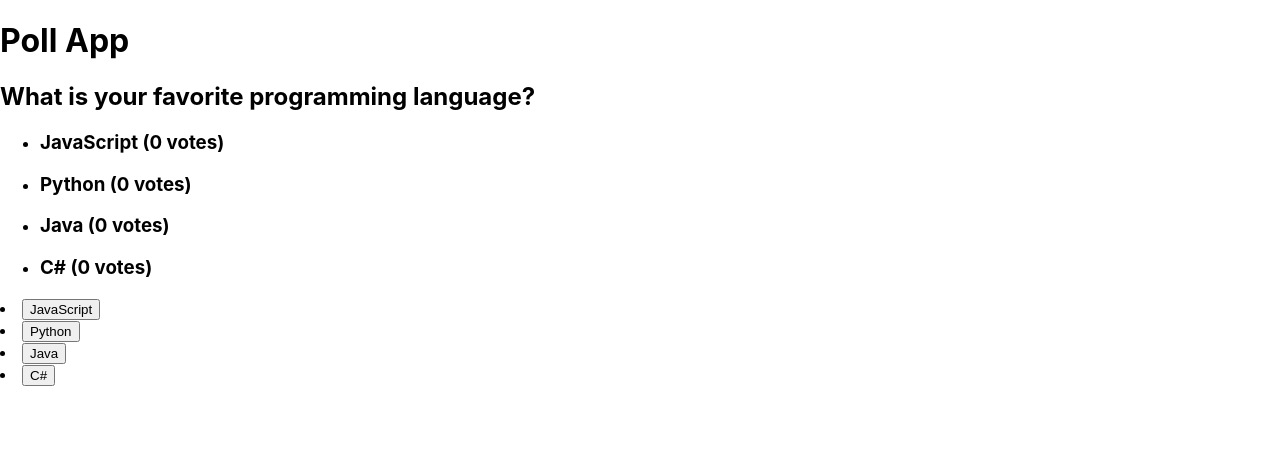
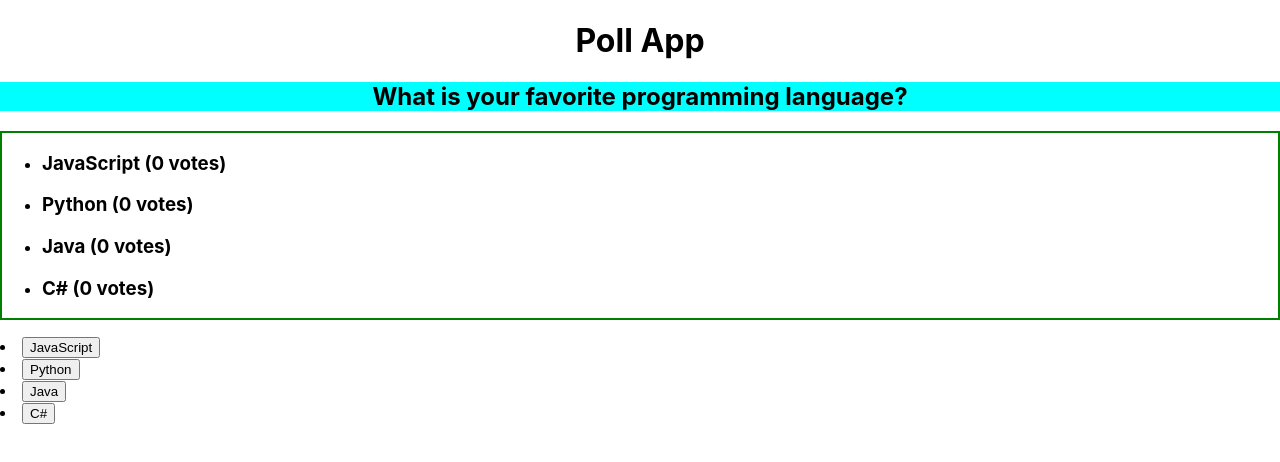
Before and after one commit to ManishDodeja/EADExam, a React (Create React App) app: page / in a window 1280 px wide. Shown: the top 462 px of the page. Built offline with nearby package versions, Linux system fonts and the light colour scheme.

Commit message:
Style the components

```diff
--- a/src/index.css
+++ b/src/index.css
@@ -11,3 +11,15 @@ code {
   font-family: source-code-pro, Menlo, Monaco, Consolas, 'Courier New',
     monospace;
 }
+
+.question {
+  background-color: aqua;
+  text-align: center;
+}
+
+h1{
+  text-align: center;
+}
+ul{
+  border: 2px solid green;
+}
```
